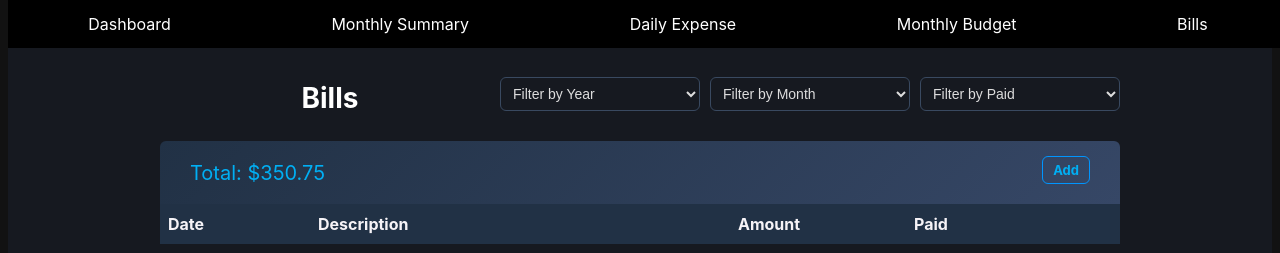
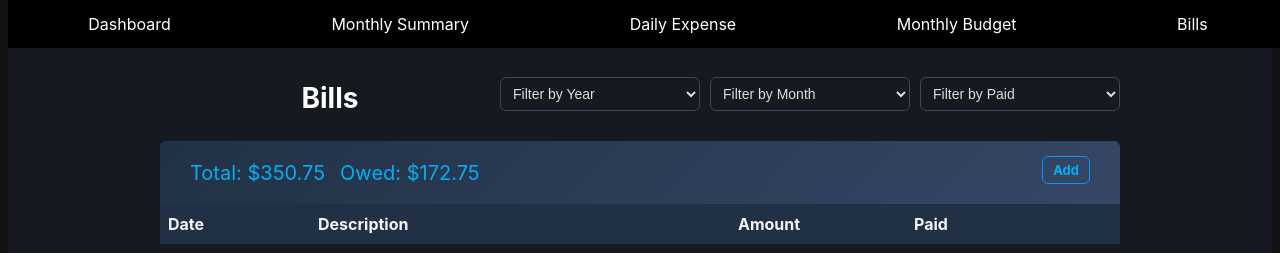
Before and after one commit to betty2002o/BudgetPlanner, a React (Vite) app in the folder client/: page /bills in a window 1280 px wide. Shown: the top 253 px of the page. Built offline with nearby package versions, Linux system fonts and the light colour scheme.

Commit message:
fix table summary

```diff
--- a/client/index.html
+++ b/client/index.html
@@ -1,10 +1,10 @@
-<!doctype html>
+<!DOCTYPE html>
 <html lang="en">
   <head>
     <meta charset="UTF-8" />
     <link rel="icon" type="image/svg+xml" href="/vite.svg" />
     <meta name="viewport" content="width=device-width, initial-scale=1.0" />
-    <title>client</title>
+    <title>Budget Planner</title>
   </head>
   <body>
     <div id="root"></div>
--- a/client/src/App.jsx
+++ b/client/src/App.jsx
@@ -15,13 +15,13 @@ function App() {
           <Route path="/monthly-summary" element={<h1>Monthly Summary</h1>} />
           <Route
             path="/daily-expense"
-            element={<DailyExpense Type="Daily Expense" />}
+            element={<DailyExpense type="Daily Expense" />}
           />
           <Route
             path="/monthly-budget"
-            element={<MonthlyBudget Type="Budget" />}
+            element={<MonthlyBudget type="Budget" />}
           />
-          <Route path="/bills" element={<Bill Type="Bills" />} />
+          <Route path="/bills" element={<Bill type="Bills" />} />
         </Routes>
       </div>
     </BrowserRouter>
--- a/client/src/components/Bills/Bills.jsx
+++ b/client/src/components/Bills/Bills.jsx
@@ -1,7 +1,7 @@
 import React from "react";
 import PageHeaderWithFilters from "../PageHeaderWithFilters/PageHeaderWithFilters";
 import TrackerTable from "../TrackerTable/TrackerTable";
-export default function Bill({ Type }) {
+export default function Bill({ type }) {
   const bills = [
     {
       id: 1,
@@ -50,8 +50,8 @@ export default function Bill({ Type }) {
   const columns = ["Date", "Description", "Amount", "Paid"];
   return (
     <div>
-      <PageHeaderWithFilters Type={Type} />
-      <TrackerTable columns={columns} data={bills} Type={Type} />
+      <PageHeaderWithFilters type={type} />
+      <TrackerTable columns={columns} data={bills} type={type} />
     </div>
   );
 }
--- a/client/src/components/DailyExpense/DailyExpense.jsx
+++ b/client/src/components/DailyExpense/DailyExpense.jsx
@@ -1,7 +1,8 @@
 import React from "react";
 import PageHeaderWithFilters from "../PageHeaderWithFilters/PageHeaderWithFilters";
 import TrackerTable from "../TrackerTable/TrackerTable";
-export default function DailyExpense({ Type }) {
+export default function DailyExpense({ type }) {
+  console.log("1", type);
   const expenses = [
     {
       date: "2025-01-12",
@@ -26,8 +27,8 @@ export default function DailyExpense({ Type }) {
 
   return (
     <div>
-      <PageHeaderWithFilters Type={Type} />
-      <TrackerTable columns={columns} data={expenses} Type={Type} />
+      <PageHeaderWithFilters type={type} />
+      <TrackerTable columns={columns} data={expenses} type={type} />
     </div>
   );
 }
--- a/client/src/components/MonthlyBudget/MonthlyBudget.jsx
+++ b/client/src/components/MonthlyBudget/MonthlyBudget.jsx
@@ -2,7 +2,7 @@ import React from "react";
 import PageHeaderWithFilters from "../PageHeaderWithFilters/PageHeaderWithFilters";
 import TrackerTable from "../TrackerTable/TrackerTable";
 
-export default function MonthlyBudget({ Type }) {
+export default function MonthlyBudget({ type }) {
   const monthlyBudget = [
     {
       date: "2025-11-01",
@@ -68,8 +68,8 @@ export default function MonthlyBudget({ Type }) {
   const columns = ["Date", "Description", "Category", "Amount"];
   return (
     <div>
-      <PageHeaderWithFilters Type={Type} />
-      <TrackerTable columns={columns} data={monthlyBudget} type={Type} />
+      <PageHeaderWithFilters type={type} />
+      <TrackerTable columns={columns} data={monthlyBudget} type={type} />
     </div>
   );
 }
--- a/client/src/components/PageHeaderWithFilters/PageHeaderWithFilters.jsx
+++ b/client/src/components/PageHeaderWithFilters/PageHeaderWithFilters.jsx
@@ -1,7 +1,7 @@
 import React from "react";
 import "./PageHeaderWithFilters.css";
 
-export default function PageHeaderWithFilters({ Type }) {
+export default function PageHeaderWithFilters({ type }) {
   const currentYear = new Date().getFullYear();
   const startYear = currentYear - 5;
   const years = [];
@@ -35,16 +35,16 @@ export default function PageHeaderWithFilters({ Type }) {
     "Other",
   ];
   let categories = [];
-  if (Type === "Budget") {
+  if (type === "Budget") {
     categories = budgetCategory;
-  } else if (Type === "Daily Expense") {
+  } else if (type === "Daily Expense") {
     categories = expenseCategory;
   }
 
   return (
     <div className="header-wrapper">
       <div className="container d-flex">
-        <h1 className="header-title flex-grow">{Type}</h1>
+        <h1 className="header-title flex-grow">{type}</h1>
         <div className="header-filters  d-flex">
           <select name="year" id="year">
             <option value="">Filter by Year</option>
@@ -73,14 +73,14 @@ export default function PageHeaderWithFilters({ Type }) {
             </select>
           )}
 
-          {Type !== "Bills" && (
+          {type !== "Bills" && (
             <select name="" id="">
               <option value="">Filter by Amount </option>
               <option value="">Below 50 </option>
               <option value="">50 and above </option>
             </select>
           )}
-          {Type == "Bills" && (
+          {type == "Bills" && (
             <select name="" id="">
               <option value="">Filter by Paid </option>
               <option value="">Yes</option>
--- a/client/src/components/TrackerTable/TrackerTable.css
+++ b/client/src/components/TrackerTable/TrackerTable.css
@@ -44,12 +44,12 @@ td.add:hover {
   color: #fff;
 }
 
-.budget-summary {
+.pre-table-summary {
   display: flex;
   flex-direction: column;
-  justify-content: space-evenly;
+  justify-content: flex-start;
   align-items: center;
-  gap: 10px;
+  gap: 15px;
 }
 
 .pre-table-title > span {
@@ -68,7 +68,7 @@ td.add:hover {
   .pre-table-title > span:first-child {
     margin-bottom: 0;
   }
-  .budget-summary {
+  .pre-table-summary {
     flex-direction: row;
   }
 }
--- a/client/src/components/TrackerTable/TrackerTable.jsx
+++ b/client/src/components/TrackerTable/TrackerTable.jsx
@@ -2,11 +2,17 @@ import React from "react";
 import "./TrackerTable.css";
 
 export default function TrackerTable({ columns, data, type }) {
-  console.log("ty", type);
   let totalIncome = 0;
   let totalSaving = 0;
   let totalAmount = 0;
-  if (type == "Budget") {
+  let totalOwed = 0;
+
+  switch (type) {
+    case "Daily Expense":
+      totalAmount = data.reduce((sum, item) => sum + item.amount, 0);
+      break;
+
+    case "Budget":
       totalIncome = data
         .filter((item) => item.category === "Income")
         .reduce((sum, item) => sum + item.amount, 0);
@@ -14,22 +20,49 @@ export default function TrackerTable({ columns, data, type }) {
         .filter((item) => item.category === "Saving")
         .reduce((sum, item) => sum + item.amount, 0);
       totalAmount = totalIncome - totalSaving;
-  } else {
+      break;
+
+    case "Bills":
       totalAmount = data.reduce((sum, item) => sum + item.amount, 0);
+      totalOwed =
+        totalAmount -
+        data
+          .filter((item) => item.paid)
+          .reduce((sum, item) => sum + item.amount, 0);
+      break;
+
+    default:
+      break;
   }
   return (
     <div className="container">
       <div className="pre-table-title d-flex">
         <span className="flex-grow text-left">
-          {type == "Budget" ? (
-            <span className="budget-summary">
-              <div> Income: ${totalIncome.toFixed(2)}</div>
-              <div>Saving: ${totalSaving.toFixed(2)} </div>
-              <div> Budget: ${totalAmount.toFixed(2)}</div>
-            </span>
-          ) : (
-            <span>Total: ${totalAmount.toFixed(2)}</span>
-          )}
+          <div className="pre-table-summary">
+            {(() => {
+              switch (type) {
+                case "Daily Expense":
+                  return <div>Total: ${totalAmount.toFixed(2)}</div>;
+                case "Budget":
+                  return (
+                    <>
+                      <div>Income: ${totalIncome.toFixed(2)}</div>
+                      <div>Saving: ${totalSaving.toFixed(2)}</div>
+                      <div>Budget: ${totalAmount.toFixed(2)}</div>
+                    </>
+                  );
+                case "Bills":
+                  return (
+                    <>
+                      <div>Total: ${totalAmount.toFixed(2)}</div>
+                      <div>Owed: ${totalOwed.toFixed(2)}</div>
+                    </>
+                  );
+                default:
+                  return <div>1234</div>;
+              }
+            })()}
+          </div>
         </span>
         <span className="btn btn-sm  btn-outline ">Add</span>
       </div>
```
Lines whose indentation alone changed are shown as unchanged.
